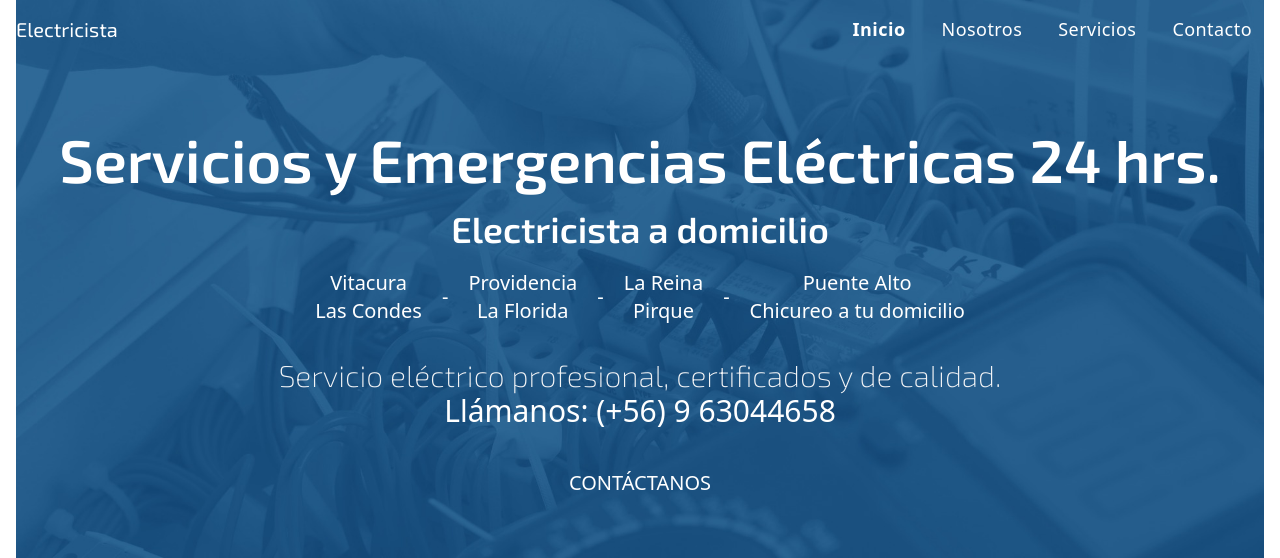
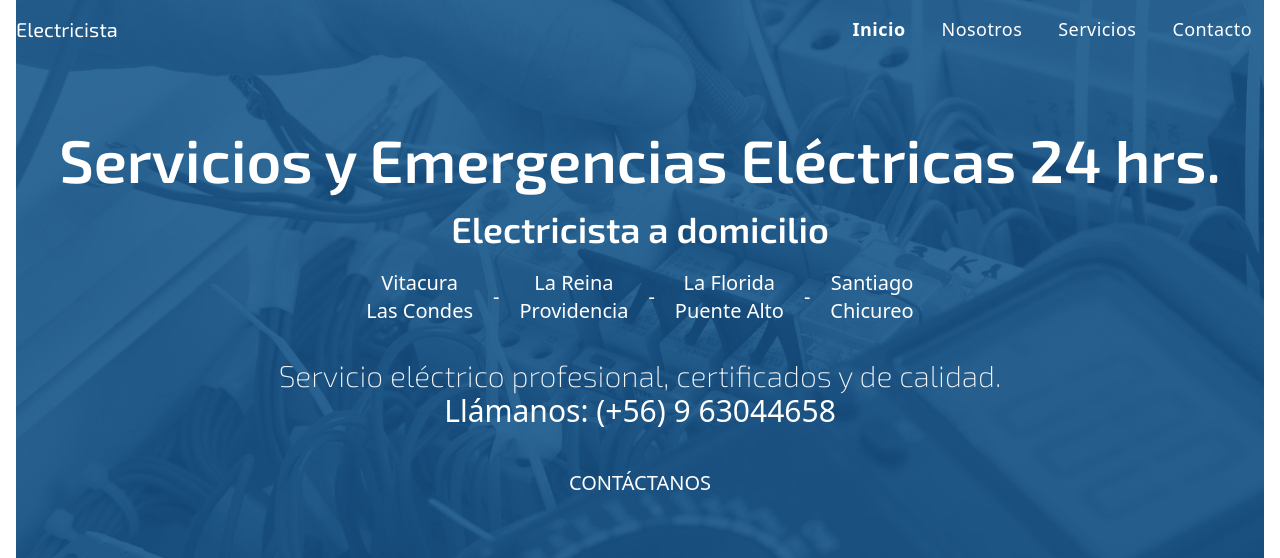
Before and after one commit to cpce1901/DjangoRCDPage, a Django app: page / in a window 1280 px wide. Shown: the part 17-575 px from the top of the page. Run offline with Django 4.2, Linux system fonts and the light colour scheme.

Commit message:
change presentacion

```diff
--- a/appElec/templates/public/home.html
+++ b/appElec/templates/public/home.html
@@ -62,22 +62,22 @@
             <p class="self-center hidden md:block text-xl xl:text-xl font-extralight text-white">-</p>
 
             <div class="flex flex-col md:items-center">
+                <h4 class="text-xl xl:text-xl font-extralight text-white">La Reina</h4>
                 <h4 class="text-xl xl:text-xl font-extralight text-white">Providencia</h4>
-                <h4 class="text-xl xl:text-xl font-extralight text-white">La Florida</h4>
             </div>
 
             <p class="self-center hidden md:block text-xl xl:text-xl font-extralight text-white">-</p>
 
             <div class="flex flex-col md:items-center">
-                <h4 class="text-xl xl:text-xl font-extralight text-white">La Reina</h4>
-                <h4 class="text-xl xl:text-xl font-extralight text-white">Pirque</h4>
+                <h4 class="text-xl xl:text-xl font-extralight text-white">La Florida</h4>
+                <h4 class="text-xl xl:text-xl font-extralight text-white">Puente Alto</h4>
             </div>
 
             <p class="self-center hidden md:block text-xl xl:text-xl font-extralight text-white">-</p>
 
             <div class="flex flex-col md:items-center">
-                <h4 class="text-xl xl:text-xl font-extralight text-white">Puente Alto</h4>
-                <p class="text-xl xl:text-xl font-extralight text-white">Chicureo a tu domicilio</p>
+                <h4 class="text-xl xl:text-xl font-extralight text-white">Santiago</h4>
+                <h4 class="text-xl xl:text-xl font-extralight text-white">Chicureo</h4>
             </div>
 
         </div>
```
